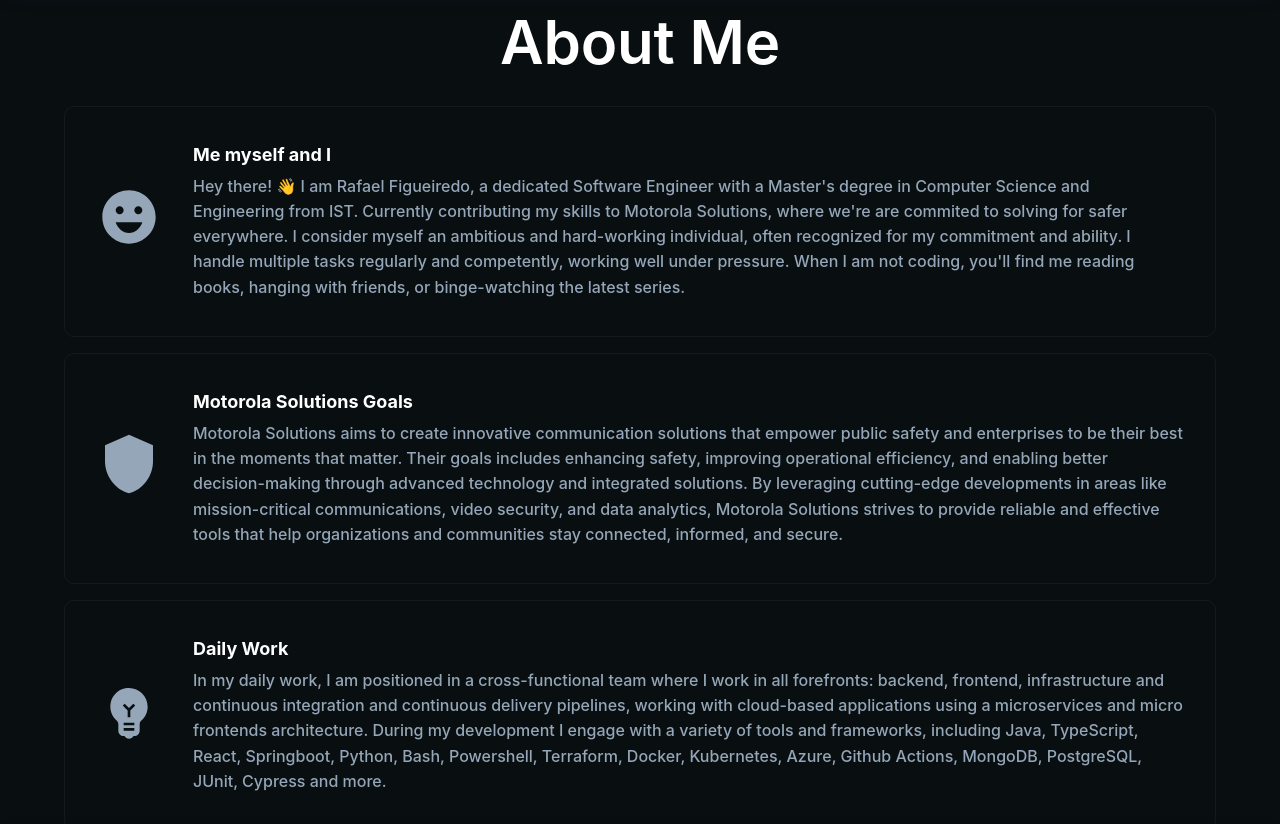
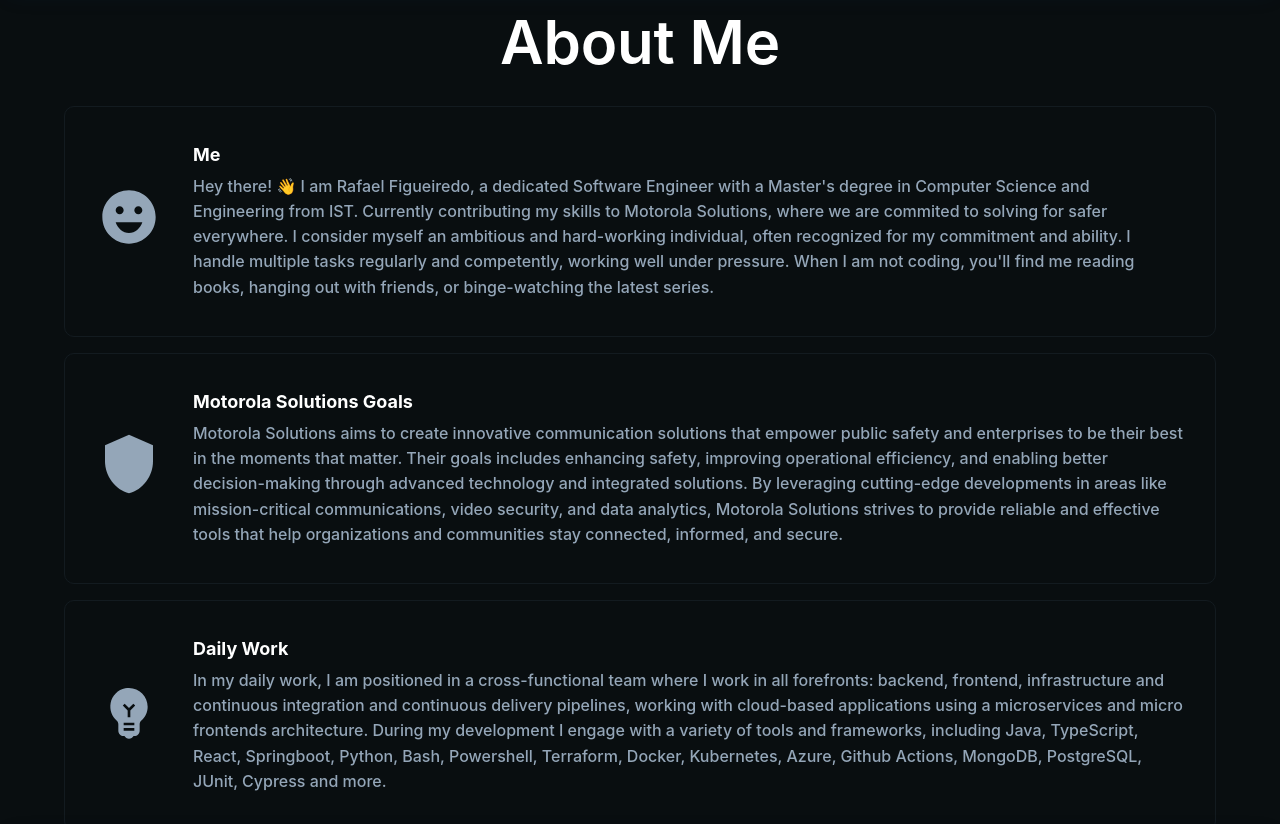
Before and after one commit to rafafigo/rafafigo.github.io, a React (Create React App) app: page / in a window 1280 px wide. Shown: the part 1040-1864 px from the top of the page. Built offline with nearby package versions, Linux system fonts and the light colour scheme.

Commit message:
Minor fixes and updated cv link

```diff
--- a/src/components/AboutMe.tsx
+++ b/src/components/AboutMe.tsx
@@ -11,13 +11,13 @@
 const items = [
 	{
 		icon: <EmojiEmotions fontSize="large" />,
-		title: "Me myself and I",
+		title: "Me",
 		description:
 			"Hey there! 👋 I am Rafael Figueiredo, a dedicated Software Engineer with a Master's degree in " +
 			"Computer Science and Engineering from IST. Currently contributing my skills to Motorola Solutions, " +
-			"where we're are commited to solving for safer everywhere. I consider myself an ambitious and hard-working " +
+			"where we are commited to solving for safer everywhere. I consider myself an ambitious and hard-working " +
 			"individual, often recognized for my commitment and ability. I handle multiple tasks regularly and competently, " +
-			"working well under pressure. When I am not coding, you'll find me reading books, hanging with friends, or " +
+			"working well under pressure. When I am not coding, you'll find me reading books, hanging out with friends, or " +
 			"binge-watching the latest series.",
 	},
 	{
--- a/src/components/MenuBar.tsx
+++ b/src/components/MenuBar.tsx
@@ -135,7 +135,7 @@
 				</Typography>
 			</MenuItem>
 			<MenuItem
-				href="https://drive.google.com/file/d/1xwmIAdplYbbVvP_s3ojigdpzZNUf5iwa/view?usp=drive_link"
+				href="https://drive.google.com/file/d/146Qiq3gY0nwvoHhrgIKxN7g2Q4Kohxmt/view?usp=drive_link"
 				target="_blank"
 				component="a"
 				onClick={() => scrollToSection("pricing")}
--- a/src/components/Skills.tsx
+++ b/src/components/Skills.tsx
@@ -48,7 +48,6 @@
 			"GitHub Actions",
 			"Gitlab Pipelines",
 			"Single SPA",
-			"Web Components",
 		],
 	},
 	{
@@ -67,11 +66,11 @@
 	},
 	{
 		title: "Event Driven",
-		subItems: ["Pulsar", "Service Bus", "Event Hubs", "WebSockets", "Webhooks"],
+		subItems: ["Pulsar", "WebSockets", "Webhooks"],
 	},
 	{
 		title: "Testing Frameworks",
-		subItems: ["JUnit", "Cypress", "Mocha", "Mockito", "Testcontainers"],
+		subItems: ["JUnit", "Cypress", "Mocha", "Testcontainers"],
 	},
 ];
 
```
